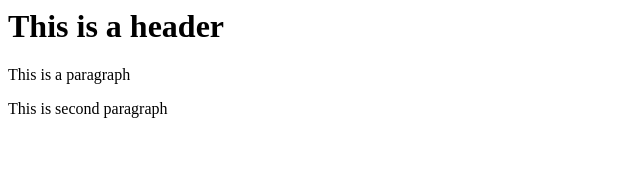
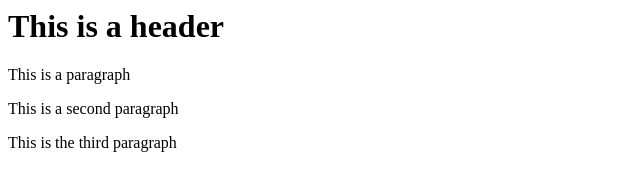
Before and after one commit to sonal18d/git-test, a website: page index.html in a window 1280 px wide. Shown: the whole page, without its empty margins (0-640 px from the left). Drawn offline with Linux system fonts and the light colour scheme.

Commit message:
fourth commit

```diff
--- a/index.html
+++ b/index.html
@@ -5,6 +5,7 @@
     <body>
         <h1>This is a header</h1>
         <p>This is a paragraph</p>
-        <p>This is second paragraph</p>
+        <p>This is a second paragraph</p>
+        <p>This is the third paragraph</p>
     </body>
 </html>
```
Also changed, not shown: package.json (added, +25 -0 lines), 2 other files.
